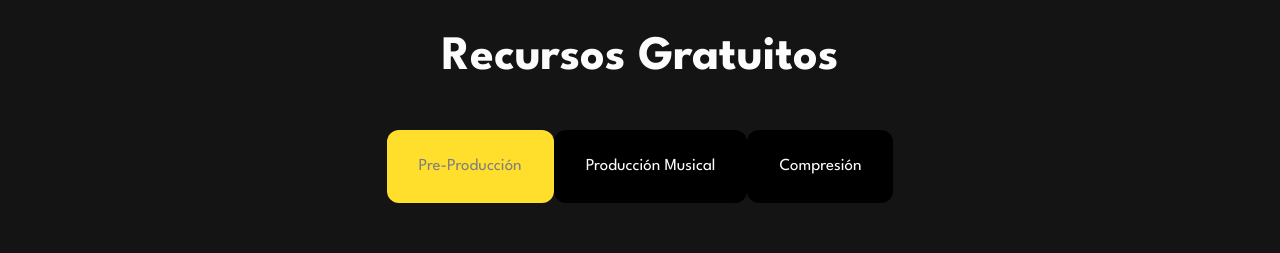
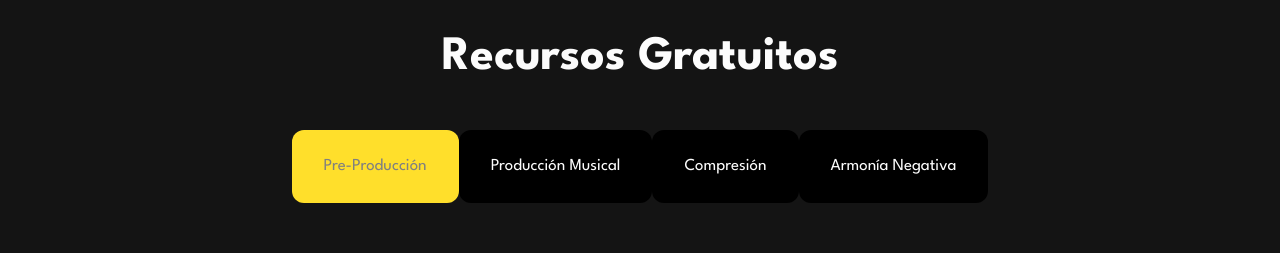
Before and after one commit to LucioABerte/LAB-Landing, a Next.js app: page /home in a window 1280 px wide. Shown: the part 4620-4873 px from the top of the page. Built offline with nearby package versions, Linux system fonts and the light colour scheme.

Commit message:
update downloads

```diff
--- a/src/app/(sections)/download/page.tsx
+++ b/src/app/(sections)/download/page.tsx
@@ -24,6 +24,9 @@ function NewsletterSection() {
     } else if (activeTab === 2) {
       // Pestaña Compresión
       imagePath = language === "en" ? "/images/test.png" : "/images/test.png";
+    } else if (activeTab === 3) {
+      // Pestaña Compresión
+      imagePath = language === "en" ? "/images/ArmNeg.png" : "/images/ArmNeg.png";
     }
 
     setImageSrc(imagePath);
@@ -53,6 +56,12 @@ function NewsletterSection() {
                  onClick={() => setActiveTab(2)}
                >
                  Compresión
+               </button>
+               <button
+                 className={`px-8 py-6 sm:px-4 sm:py-4 rounded-xl text-[1.05rem] ${activeTab === 3 ? 'bg-[#ffdf2b] text-[#808080]' : 'bg-[#000000] text-[#fcfcfc]'}`}
+                 onClick={() => setActiveTab(3)}
+               >
+                 Armonía Negativa
                </button>
              </div>
 
@@ -131,6 +140,30 @@ function NewsletterSection() {
                  </div>
                </div>
              )}
+             {activeTab === 3 && (
+                <div className="flex flex-col md:flex-col items-center md:mt-[2.31rem] sm:mt-0 2xl:flex-row lg:flex-row">
+                  <div>
+                    <img
+                      src={imageSrc}
+                      alt="large envelop image"
+                      className="md:w-[80%] sm:w-[80%] sm:ml-5 stm:w-[80%] stm:ml-6"
+                    />
+                  </div>
+                  <div>
+                     <h3 className=" mt-4 mb-4 ml-2 text-[2rem] font-bold text-white">
+                         {t("DownloadSubtitle4")}
+                     </h3>
+                    <p className="mb-[1.44rem] ml-2 mr-8 text-normal font-semibold text-customGray sm:mb-0 sm:ml-2 stm:mb-0 stm:ml-0">
+                      {t("DownloadDesc4")}
+                    </p>
+                    <iframe
+                      className="flex h-screen w-full mb-[-8rem]"
+                      src="https://2d19fcc2.sibforms.com/serve/MUIFAEXg8EG0iUFc9yHCArQ9KaHiOfuhq77_Tm1vERetp8mQ7rEHD0poZiPjAO8P-8Wou3-g8e3M8ciEdrCZB2BX237TuSFBcoROTApilF1KA21rluQ0QrVRHaGg1hwMRbQt34yfgJqLs-NvQ2bHqC5QfPxGzD83sGKLgoC14uVqmXSwqFROUAu3IoTZb-ANyfWaMrUcDpRsiNQE"
+                      title="Formulario 4"
+                    ></iframe>
+                  </div>
+                </div>
+              )}
     </section>
   );
 }
--- a/src/context/translations.json
+++ b/src/context/translations.json
@@ -48,9 +48,11 @@
       "DownloadSubtitle1": "De la Inspiración a la Grabación",
       "DownloadSubtitle2": "Tu primer Home Studio",
       "DownloadSubtitle3": "Dominando la Compresión",
+      "DownloadSubtitle4": "Armonía Negativa",
       "DownloadDesc1": "La preproducción en la música es crucial, pero a veces subestimada por el artista. Su importancia está en una preparación detallista antes de la grabación, estableciendo la base para una producción sólida y exitosa. Sirve como guía clara, mejorando la colaboración entre el artista y el productor.",
       "DownloadDesc2": "Te invito a que le des un vistazo a mi ebook. No es solo teoría; es una guía práctica que te va a ayudar a entender y estructurar las diferentes etapas de la producción musical.Además te va a ayudar a ganar técnica y poder resolver los problemas más comunes a la hora de producir tus canciones.",
       "DownloadDesc3": "La compresión es un proceso esencial en el mundo del audio especialmente en la mezcla. Por eso creamos un recurso para vos donde resumimos nuestros ultimos 10 años de estudio y trabajo sobre el tema. Te invito a leer esta prueba gratuita!",
+      "DownloadDesc4": "La Armonía Negativa es un concepto que se ha vuelto misterioso en la producción musical porque se suelen omitir detalles cruciales. En esta guía gratuita nos centramos en esos detalles para que resulte fácil de entender. Te animás a aprender con nosotros?",
       "email": "Your E-mail here...",
       "DownloadButton": "Download Now !",
       "Footer": "©2024 LAB Home Studio. All rights reserved.",
@@ -110,9 +112,11 @@
       "DownloadSubtitle1": "De la Inspiración a la Grabación",
       "DownloadSubtitle2": "Tu primer Home Studio",
       "DownloadSubtitle3": "Dominando la Compresión",
+      "DownloadSubtitle4": "La Armonía Negativa",
       "DownloadDesc1": "La preproducción en la música es crucial, pero a veces subestimada por el artista. Su importancia está en una preparación detallista antes de la grabación, estableciendo la base para una producción sólida y exitosa. Sirve como guía clara, mejorando la colaboración entre el artista y el productor.",
       "DownloadDesc2": "Te invito a que le des un vistazo a mi ebook. No es solo teoría; es una guía práctica que te va a ayudar a entender y estructurar las diferentes etapas de la producción musical.Además te va a ayudar a ganar técnica y poder resolver los problemas más comunes a la hora de producir tus canciones.",
       "DownloadDesc3": "La compresión es un proceso esencial en el mundo del audio especialmente en la mezcla. Por eso creamos un recurso para vos donde resumimos nuestros ultimos 10 años de estudio y trabajo sobre el tema. Te invito a leer esta prueba gratuita!",
+      "DownloadDesc4": "La Armonía Negativa es un concepto que se ha vuelto misterioso en la producción musical porque se suelen omitir detalles cruciales. En esta guía gratuita nos centramos en esos detalles para que resulte fácil de entender. Te animás a aprender con nosotros?",
       "email": "Tu E-mail aquí...",
       "DownloadButton": "Descarga Ahora !",
       "Footer": "©2024 LAB Home Studio. Todos los derechos reservados.",
```
Also changed, not shown: public/images/ArmNeg.png (added).
